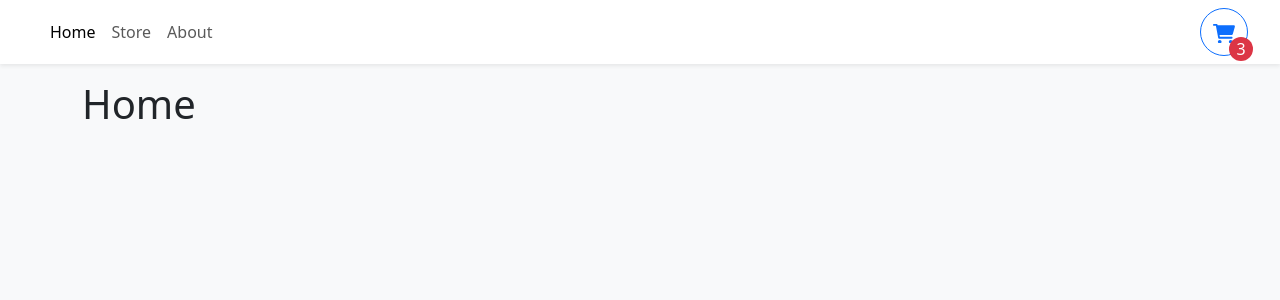
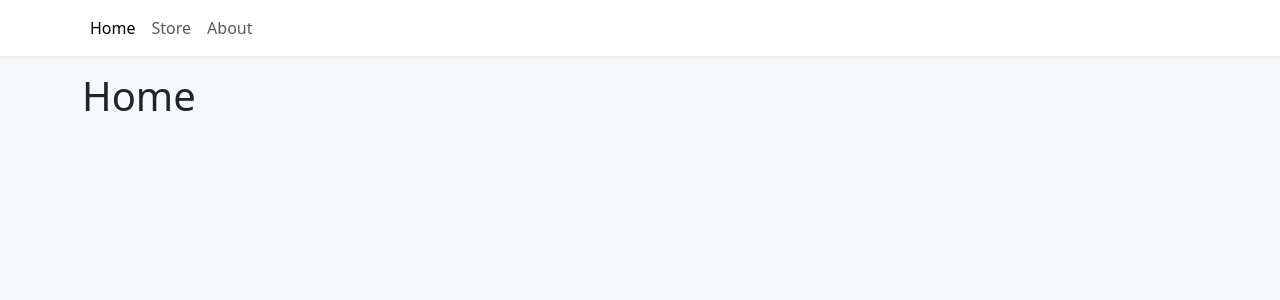
Before and after one commit to LuisBraga31/shoppingCart, a React (Vite) app: page / in a window 1280 px wide. Shown: the top 300 px of the page. Built offline with nearby package versions, Linux system fonts and the light colour scheme.

Commit message:
Adding new function and variable to NavBar

```diff
--- a/src/components/Navbar.tsx
+++ b/src/components/Navbar.tsx
@@ -1,7 +1,11 @@
 import { Button, Container, Nav, Navbar as NavbarBs } from 'react-bootstrap';
 import { NavLink } from 'react-router-dom';
+import { useShoppingCart } from '../context/ShoppingCartContext';
 
 export const Navbar = () => {
+
+  const { openCart, cartQuantity } = useShoppingCart();
+
   return (
     <NavbarBs sticky="top" className='bg-white shadow-sm mb-3'>
 
@@ -12,8 +16,8 @@
                 <Nav.Link to='/about' as={NavLink}> About </Nav.Link>
             </Nav>
         </Container>
-
-        <Button style={{ width: "3rem", height: "3rem", marginRight:"2rem", position: "relative" }} variant="outline-primary" className="rounded-circle">
+        { cartQuantity > 0 && (
+            <Button onClick={openCart} style={{ width: "3rem", height: "3rem", marginRight:"2rem", position: "relative" }} variant="outline-primary" className="rounded-circle">
             <svg
               xmlns="http://www.w3.org/2000/svg"
               viewBox="0 0 576 512"
@@ -23,12 +27,11 @@
             </svg>
 
             <div className='rounded-circle bg-danger d-flex justify-content-center align-items-center'
-                 style={{ color: "white", width: "1.5rem",height: "1.5rem", position: "absolute", bottom: 0, right: 0, transform: "translate(25%, 25%)",}}>
-                3
+                style={{ color: "white", width: "1.5rem",height: "1.5rem", position: "absolute", bottom: 0, right: 0, transform: "translate(25%, 25%)",}}>
+                {cartQuantity}
             </div>
         </Button>
-
-
+        )}
 
     </NavbarBs>
   )
```
